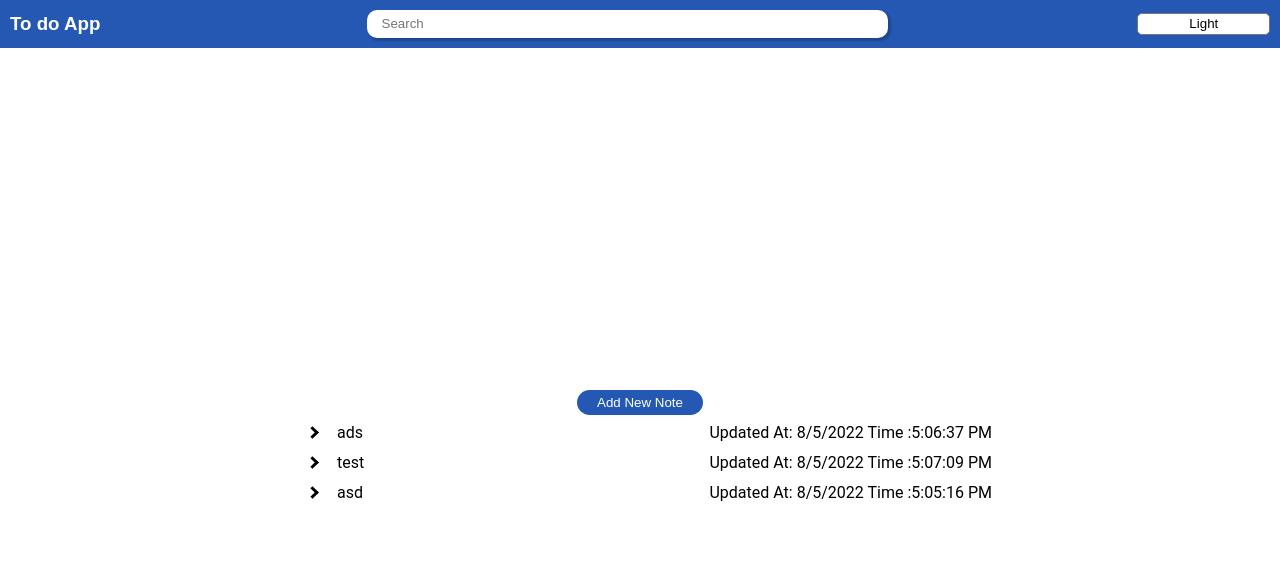
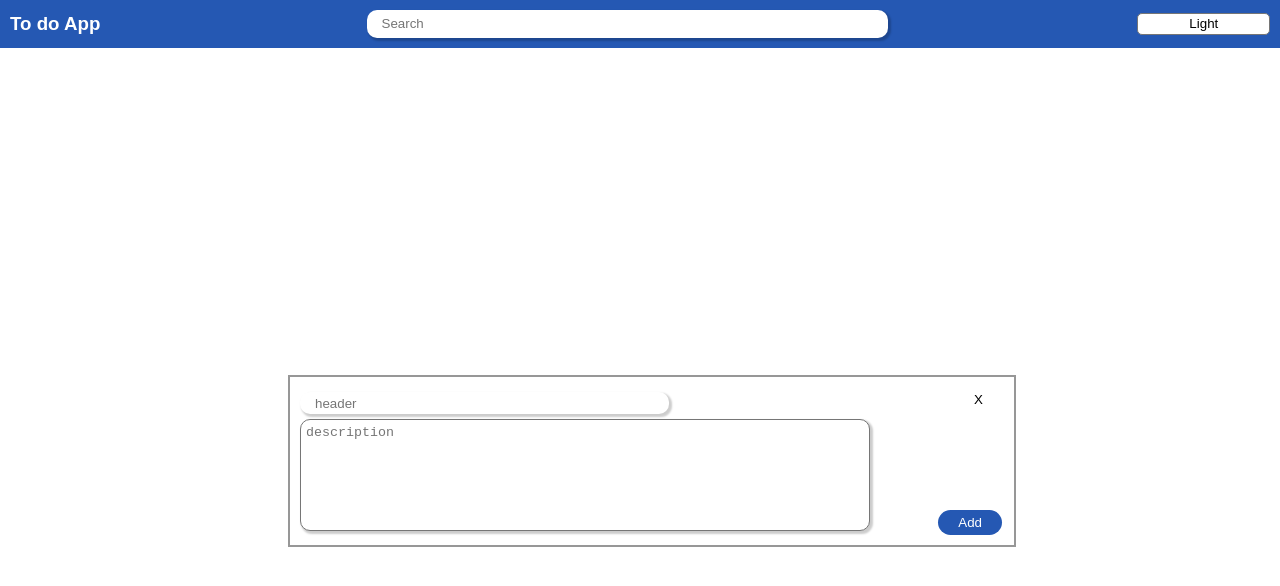
Before and after one commit to MKM327/Todo-App, a Next.js app: page / in a window 1280 px wide. Both pictures are taken after a click on the button "Add New Note". Shown: the top 586 px of the page. Built offline with nearby package versions, Linux system fonts and the light colour scheme.

Commit message:
Added add note again with mode switch

```diff
--- a/Hooks/useMenu.js
+++ b/Hooks/useMenu.js
@@ -2,6 +2,7 @@ import { useState } from "react";
 
 function useMenu() {
   const [menuState, setMenuState] = useState("closed");
+  const [menuMode, setMenuMode] = useState("");
   const [header, setHeader] = useState("");
   const [description, setDescription] = useState("");
   function openCloseMenu() {
@@ -18,6 +19,8 @@ function useMenu() {
     setDescription,
     menuState,
     setMenuState: openCloseMenu,
+    setMenuMode,
+    menuMode,
   };
 }
 export default useMenu;
--- a/components/App.js
+++ b/components/App.js
@@ -1,17 +1,16 @@
 import TodoContent from "./To do items/TodoContent";
-import { TodoContext, TodoProvider } from "../Contexts/TodoContext";
-import SaveMenu from "./SaveMenu/SaveMenu";
+import { TodoContext } from "../Contexts/TodoContext";
 import { useContext } from "react";
 import Toolbar from "./Toolbar/Toolbar";
-import { SearchProvider } from "../Contexts/SearchContext";
+import SaveMenu from "../components/SaveMenu/SaveMenu";
 function AppNoProvider() {
   const { theme } = useContext(TodoContext);
-
   return (
     <>
       <Toolbar />
       <div className={theme == "light" ? "wrapper" : "wrapper-dark"}>
         <div className="container">
+          <SaveMenu />
           <TodoContent />
         </div>
       </div>
--- a/components/SaveMenu/SaveMenu.js
+++ b/components/SaveMenu/SaveMenu.js
@@ -3,17 +3,20 @@ import TodoInfo from "./TodoInfo";
 import { MenuContext } from "../../Contexts/MenuContext";
 import { TodoContext } from "../../Contexts/TodoContext";
 const SaveTodoButton = () => {
-  const { data, header, description } = useContext(MenuContext);
-  const { updateData } = useContext(TodoContext);
+  const { data, header, description, menuMode } = useContext(MenuContext);
+  const { updateData, addData } = useContext(TodoContext);
+  const menuModeBool = menuMode == "update";
   return (
     <div>
       <button
         className="input-btn save-menu-btn"
         onClick={() => {
-          updateData(data.id, header, description);
+          menuModeBool
+            ? updateData(data.id, header, description)
+            : addData(header, description);
         }}
       >
-        Update
+        {menuModeBool ? "Update" : "Add"}
       </button>
     </div>
   );
--- a/components/To do items/TodoContent.js
+++ b/components/To do items/TodoContent.js
@@ -1,12 +1,19 @@
 import { useContext } from "react";
-import { SearchContext } from "../../Contexts/SearchContext";
 import { TodoContext } from "../../Contexts/TodoContext";
 import TodoItem from "./TodoItem";
+import { MenuContext } from "../../Contexts/MenuContext";
 const ButtonRow = () => {
-  const { setMenuState } = useContext(TodoContext);
+  const { setMenuState, setMenuMode } = useContext(MenuContext);
   return (
     <div className="button-row">
-      <button onClick={() => setMenuState()}>Add New Note</button>
+      <button
+        onClick={() => {
+          setMenuState();
+          setMenuMode("add");
+        }}
+      >
+        Add New Note
+      </button>
     </div>
   );
 };
--- a/data.json
+++ b/data.json
@@ -1,9 +1,9 @@
 [
   {
-    "Header": "ads",
+    "Header": "asd",
     "Description": "asd",
     "id": 5,
-    "Date": " Updated At: 8/5/2022 Time :5:06:37 PM",
+    "Date": " Updated At: 8/6/2022 Time :9:48:38 AM",
     "Finished": true
   },
   {
@@ -19,5 +19,11 @@
     "id": 7,
     "Date": " Updated At: 8/5/2022 Time :5:05:16 PM",
     "Finished": true
+  },
+  {
+    "Header": "hello",
+    "Description": "hello",
+    "id": 8,
+    "Date": " Created At: 8/6/2022 Time :9:48:52 AM"
   }
 ]
--- a/pages/_app.js
+++ b/pages/_app.js
@@ -8,12 +8,12 @@ import { TodoProvider } from "../Contexts/TodoContext";
 import { MenuProvider } from "../Contexts/MenuContext";
 export default function MyApp({ Component, pageProps }) {
   return (
-
+    <MenuProvider>
       <SearchProvider>
         <TodoProvider>
           <Component {...pageProps} />
         </TodoProvider>
       </SearchProvider>
-
+    </MenuProvider>
   );
 }
--- a/styles/menu.css
+++ b/styles/menu.css
@@ -9,6 +9,7 @@
     box-shadow: 2px 2px 2px 1px rgba(0, 0, 0, 0.2);
     padding: 5px 0 0 5px;
     outline: none;
+    width: 80%;
 }
 .save-menu-btn{
     position: absolute;
@@ -34,7 +35,7 @@ right: 1px;
 .todo-save-menu{
 
     position: absolute;
-    width: 105%;
+    width: 100%;
     height: max-content;
     background-color: white;
     border: solid 2px rgba(53, 53, 53, 0.514);
--- a/styles/styles.css
+++ b/styles/styles.css
@@ -13,7 +13,7 @@ body {
 }
 
 .container {
-    text-align: center;
+    position: relative;
     width: 55%;
 }
 
```
Also changed, not shown: Contexts/MenuContext.js (+5 -2 lines), components/Note/NoteButtons.js (+5 -2 lines).
